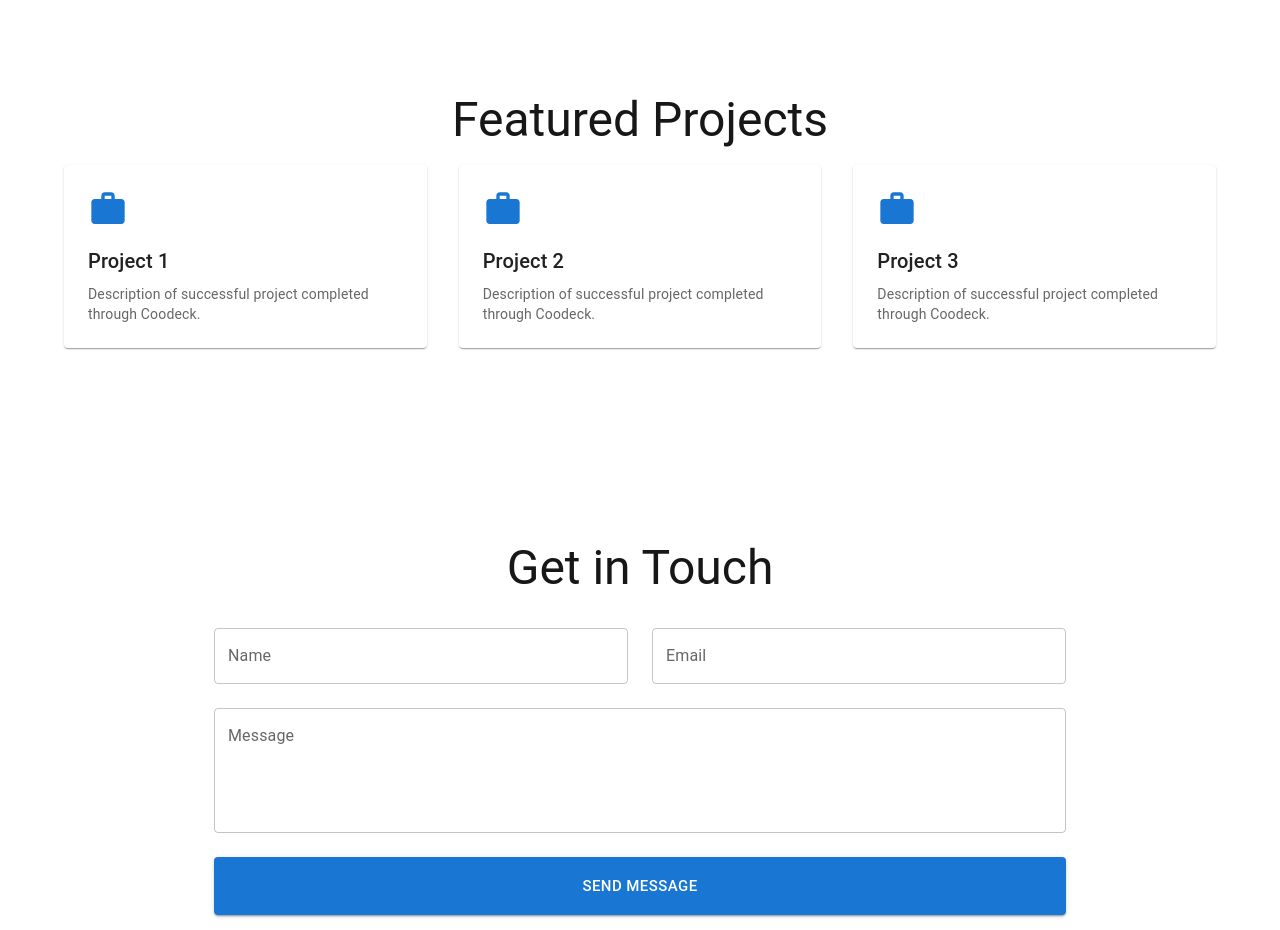
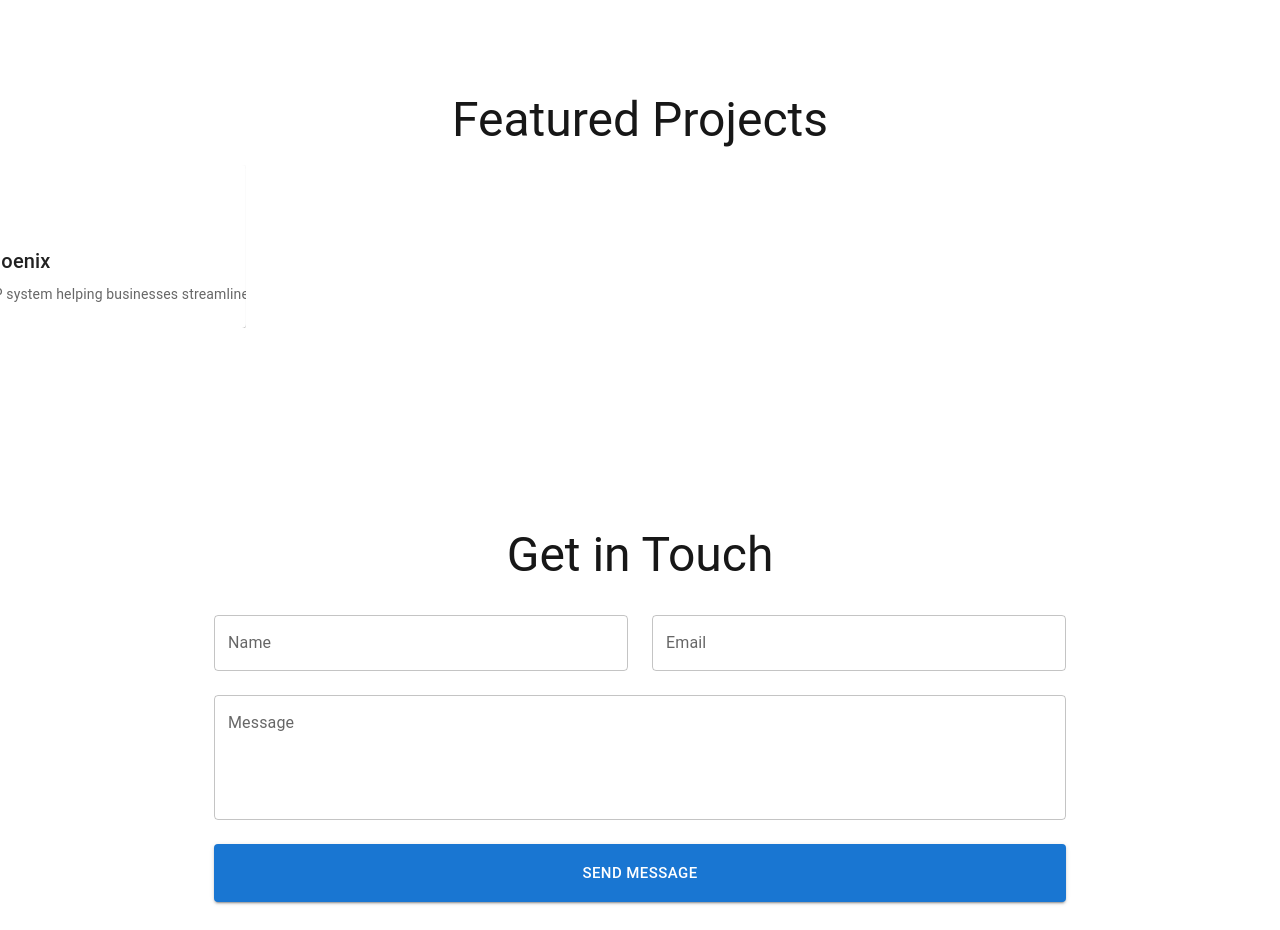
Before and after one commit to coodeck-app/coodeck, a Next.js app: page / in a window 1280 px wide. Shown: the part 1800-2730 px from the top of the page. Built offline with nearby package versions, Linux system fonts and the light colour scheme.

Commit message:
✨ implement project slider animation and enhance project display; add global styles for visual improvements

```diff
--- a/next.config.ts
+++ b/next.config.ts
@@ -11,3 +11,5 @@ const nextConfig: NextConfig = {
 };
 
 export default nextConfig;
+
+// test
--- a/src/app/globals.css
+++ b/src/app/globals.css
@@ -47,3 +47,13 @@ section {
   -webkit-background-clip: text;
   -webkit-text-fill-color: transparent;
 }
+
+.project-slider {
+  display: inline-block;
+  white-space: nowrap;
+}
+
+/* Optional visual enhancement for hero text */
+h2, h3 {
+  letter-spacing: 0.5px;
+}
--- a/src/app/page.tsx
+++ b/src/app/page.tsx
@@ -133,6 +133,12 @@ export default function Home() {
           <Typography variant="h3" align="center" gutterBottom>
             Featured Projects
           </Typography>
+          <motion.div
+            className="project-slider"
+            animate={{ x: [0, -1200, 0] }}
+            transition={{ duration: 15, repeat: Infinity, ease: "linear" }}
+            style={{ overflow: "hidden" }}
+          >
             <Grid container spacing={4}>
               {[1, 2, 3].map((item) => (
                 <Grid item xs={12} md={4} key={item}>
@@ -150,16 +156,25 @@ export default function Home() {
                     >
                       <WorkIcon sx={{ fontSize: 40, color: 'primary.main', mb: 2 }} />
                       <Typography variant="h6" gutterBottom>
-                      Project {item}
+                        {item === 1
+                          ? "Project Aurora"
+                          : item === 2
+                          ? "Project Catalyst"
+                          : "Project Phoenix"}
                       </Typography>
                       <Typography variant="body2" color="text.secondary">
-                      Description of successful project completed through Coodeck.
+                        {item === 1
+                          ? "A sleek microservices platform for streaming data in real-time."
+                          : item === 2
+                          ? "An AI-powered design solution improving client-freelancer collaborations."
+                          : "A scalable ERP system helping businesses streamline their operations."}
                       </Typography>
                     </Paper>
                   </motion.div>
                 </Grid>
               ))}
             </Grid>
+          </motion.div>
         </Container>
       </Box>
 
```
Also changed, not shown: src/app/app/u/page.tsx (added). Lines whose indentation alone changed are shown as unchanged.
